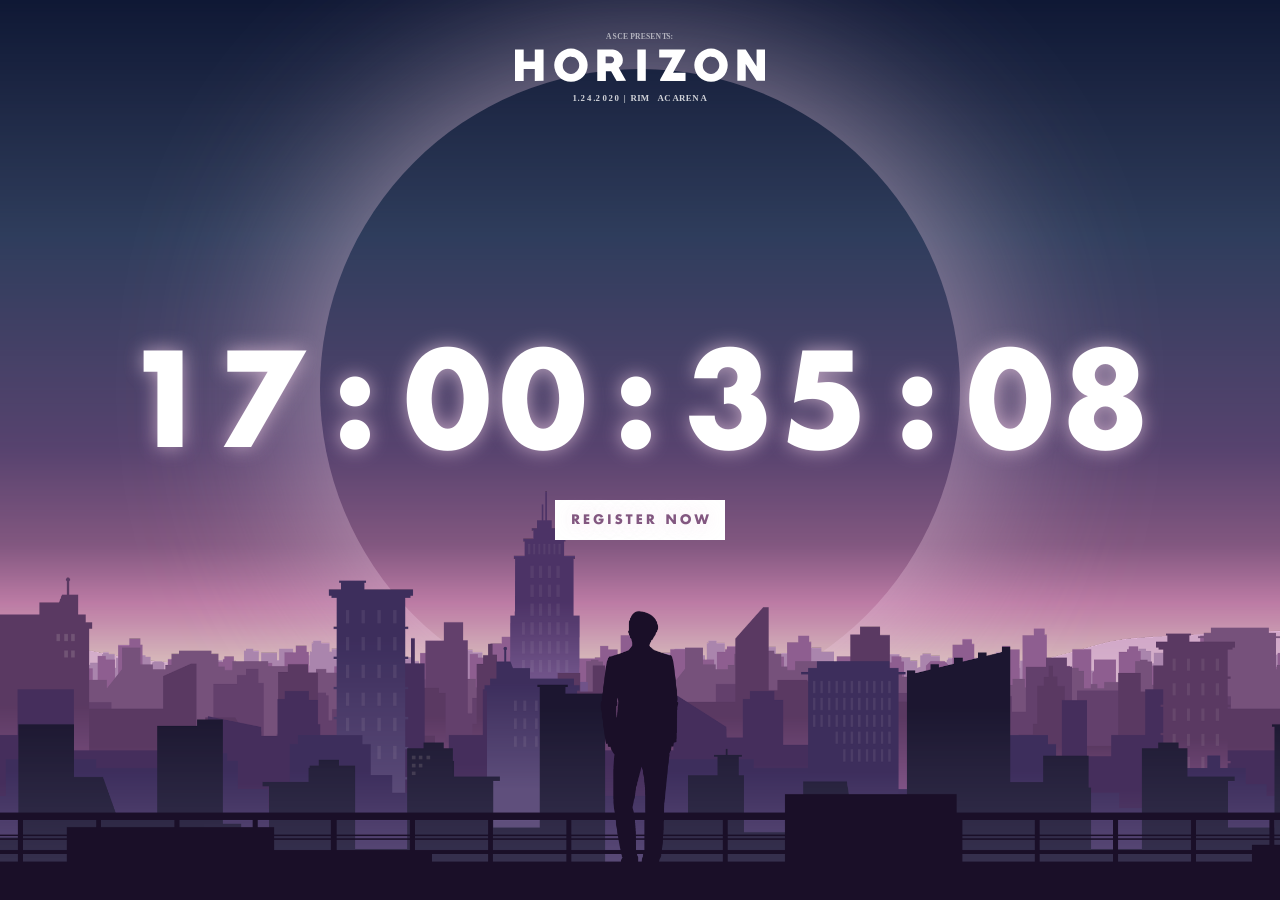
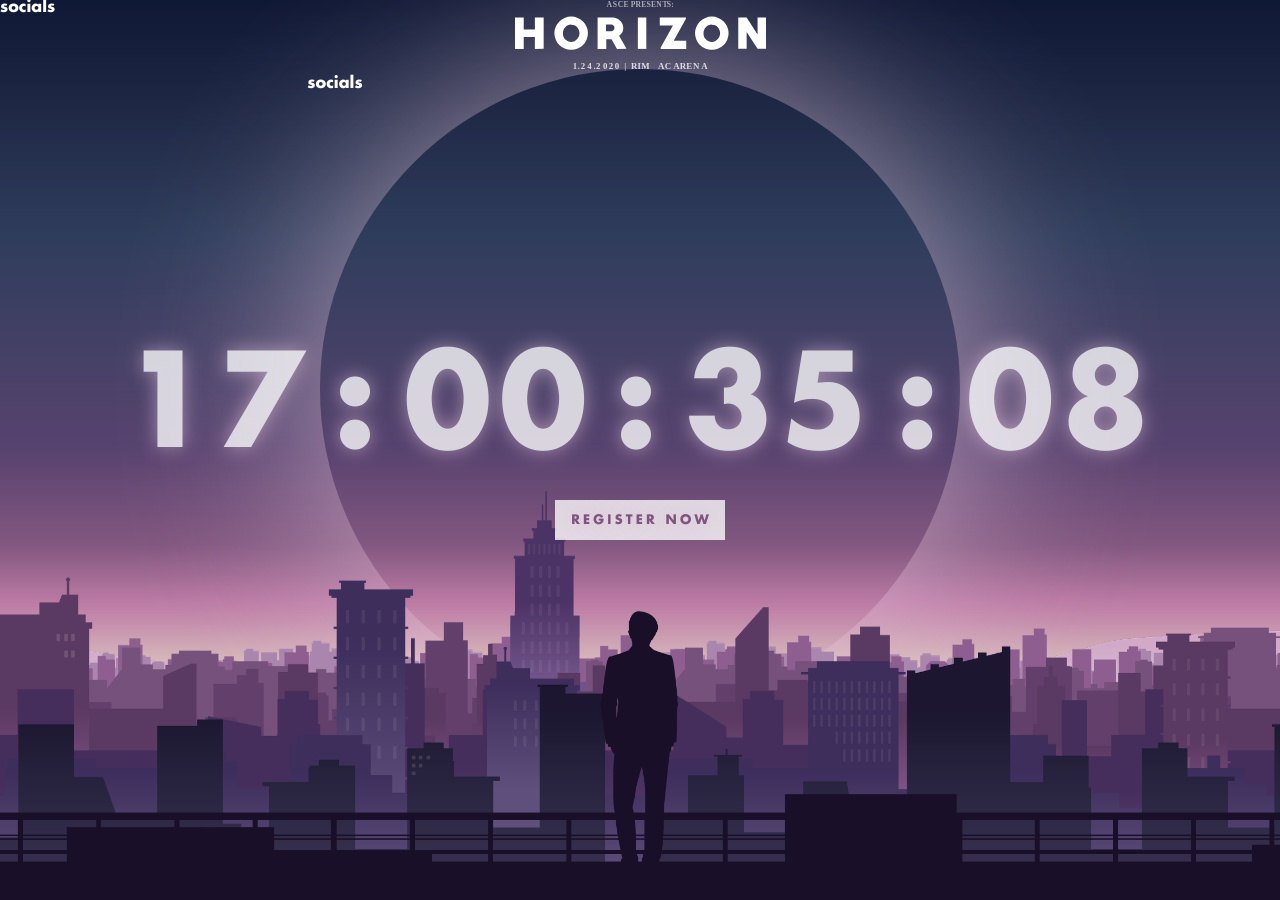
Before and after one commit to emilynguyen/horizon, a Jekyll site: the page built from index.html, in a window 1280 px wide. Built offline with Jekyll 4.4.1, drawn with Linux system fonts in a browser that asks for light colours.

Commit message:
Start full site

```diff
--- a/_layouts/default.html
+++ b/_layouts/default.html
@@ -5,9 +5,7 @@
 <body>
 	{% include header.html %}
 	<main>
-		<article>
-			{{ content }}
-		</article>
+		{{ content }}
 	</main>
 	{% include footer.html %}
 </body>
--- a/_scss/base/_base.scss
+++ b/_scss/base/_base.scss
@@ -0,0 +1,8 @@
+html,body
+{
+    width: 100%;
+   // height: 100%;
+  //  margin: 0;
+   // padding: 0;
+    overflow-x: hidden;
+}
--- a/_scss/pages/_home.scss
+++ b/_scss/pages/_home.scss
@@ -1,5 +1,5 @@
-#topbar {
-  display: none;
+#header {
+  width: 100%;
 }
 
 
@@ -20,10 +20,10 @@
 
 #countdown-container {
   height: 100vh;
-  width: 100vw;
-  position: absolute;
-  top: 0;
-  left: 0;
+  //width: 100vw;
+ // position: absolute;
+  //top: 0;
+  //left: 0;
   z-index: -9999;
   background-image: url("../images/home/bg.png");
   background-size: cover;
@@ -46,7 +46,7 @@
 }
 
 #countdown {
-  opacity: 1;
+  opacity: 0;
   z-index: 9999;
   position: absolute;
   top: 0;
--- a/index.html
+++ b/index.html
@@ -6,21 +6,29 @@
 
 
 
+<section id='landing'>
+  <div id="countdown-container">
 
-<div id="countdown-container">
     <div id="header">
+        <noscript>
+            <div style="font-size: 3vw; font-weight: bold; margin-top: 4vw;">
+              Please enable JavaScript<br />to experience this site.
+            </div>
+          </noscript>
       <div class="grid">
-      <div class="grid__item mt-1" style="text-align: center">
+          <div class="grid__item one-third" style="text-align: left">
+            socials
+          </div>
+        <div class="grid__item one-third" style="text-align: center">
+
           <img
             src="assets/images/home/logo.svg"
             alt="Horizon | 1.24.2020 | Rimac Arena"
             style="height: 4.5rem"
           />
-        <noscript>
-          <div style="font-size: 3vw; font-weight: bold; margin-top: 4vw;">
-            Please enable JavaScript<br />to experience this site.
         </div>
-        </noscript>
+        <div class="grid__item one-third" style="text-align: right">
+            socials
           </div>
       </div>
     </div>
@@ -45,6 +53,9 @@
       <div id="moon"></div>
     </div>
   </div>
+</section>
+
+
 
 <script src="https://code.jquery.com/jquery-2.2.4.min.js"></script>
 
```
Also changed, not shown: other parts of index.html (+1 -1 lines), 4 other files. Lines whose indentation alone changed are shown as unchanged.
